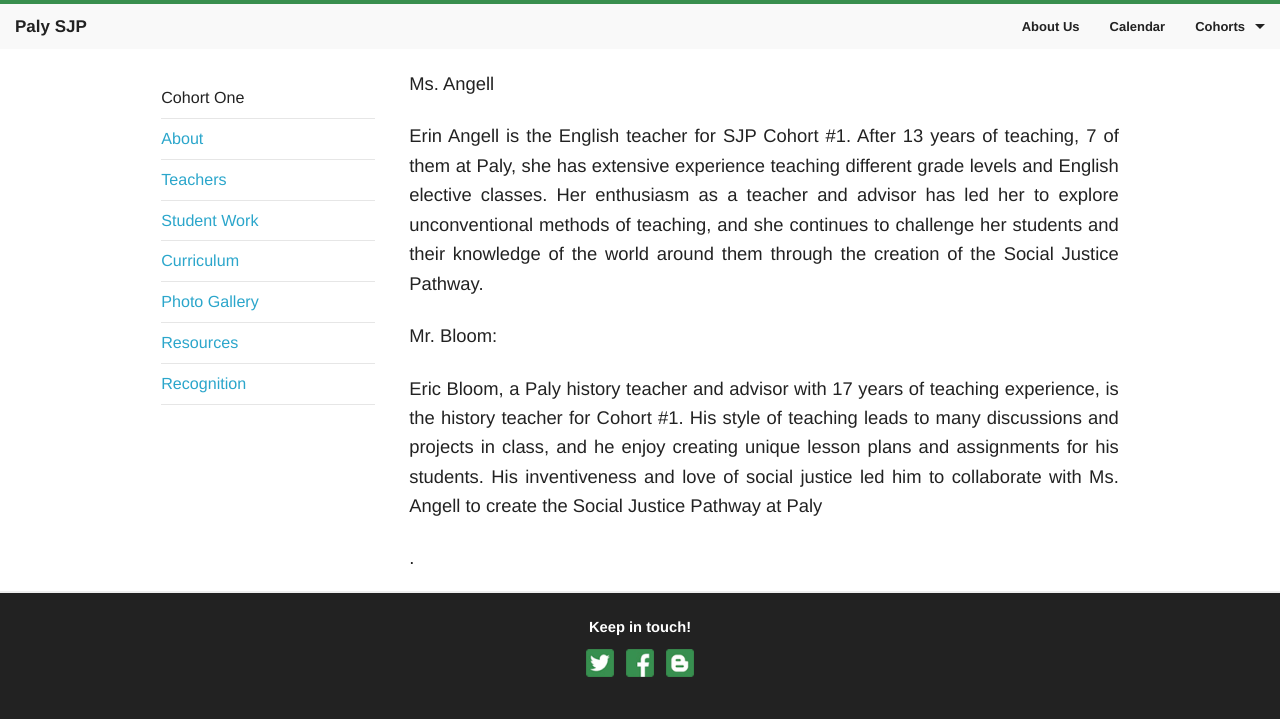
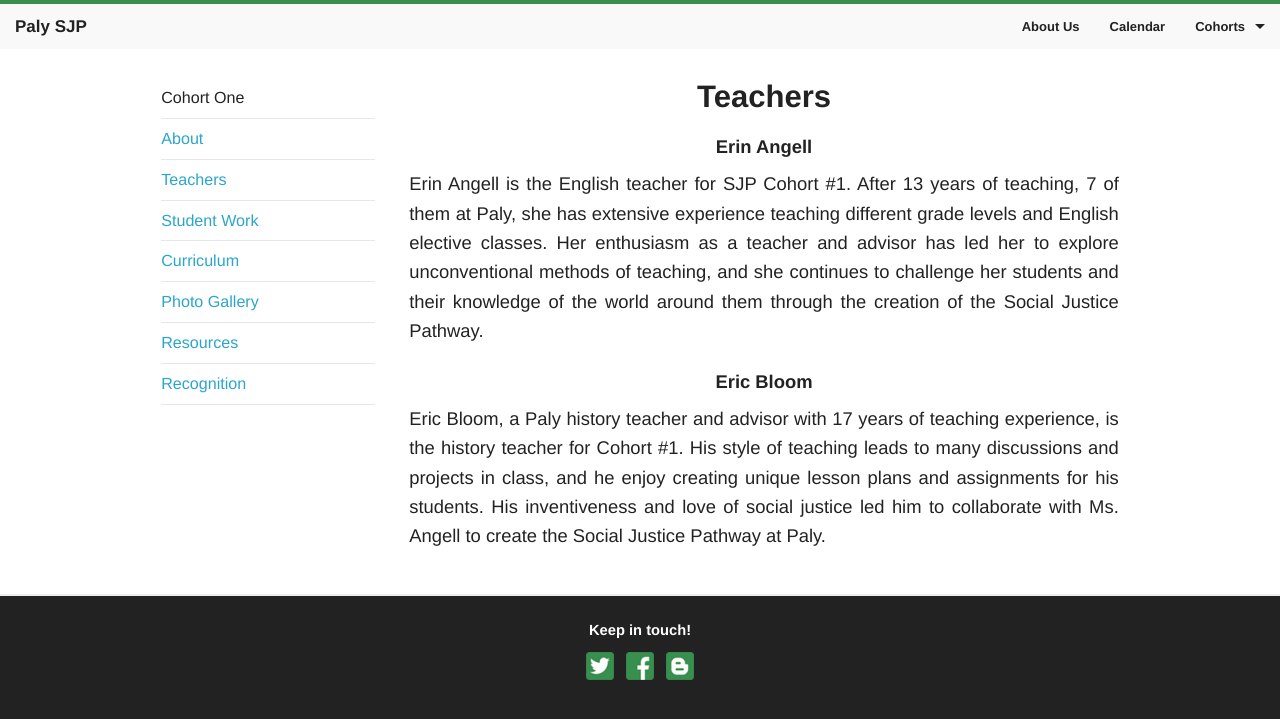
Before and after one commit to rafilong/palysjp-website, a Jekyll site: the page built from cohorts/one/teachers.html, in a window 1280 px wide. Shown: the top 719 px of the page. Built offline with Jekyll 4.4.1, drawn with Linux system fonts in a browser that asks for light colours; Markdown is read by kramdown in place of the engine named in the settings.

Commit message:
Added to Teachers page

```diff
--- a/cohorts/one/teachers.html
+++ b/cohorts/one/teachers.html
@@ -4,9 +4,10 @@ title: Cohort 1 | Teacher Info
 cohortlink: one
 cohort: One
 ---
+<h3>Teachers</h3>
 
-<p>Ms. Angell</p>
+<h6>Erin Angell</h6>
 <p>Erin Angell is the English teacher for SJP Cohort #1. After 13 years of teaching, 7 of them at Paly, she has extensive experience teaching different grade levels and English elective classes. Her enthusiasm as a teacher and advisor has led her to explore unconventional methods of teaching, and she continues to challenge her students and their knowledge of the world around them through the creation of the Social Justice Pathway.</p>
 
-<p>Mr. Bloom:</p>
-<p>Eric Bloom, a Paly history teacher and advisor with 17 years of teaching experience, is the history teacher for Cohort #1. His style of teaching leads to many discussions and projects in class, and he enjoy creating unique lesson plans and assignments for his students. His inventiveness and love of social justice led him to collaborate with Ms. Angell to create the Social Justice Pathway at Paly </p>.
+<h6>Eric Bloom</h6>
+<p>Eric Bloom, a Paly history teacher and advisor with 17 years of teaching experience, is the history teacher for Cohort #1. His style of teaching leads to many discussions and projects in class, and he enjoy creating unique lesson plans and assignments for his students. His inventiveness and love of social justice led him to collaborate with Ms. Angell to create the Social Justice Pathway at Paly.</p>
```
